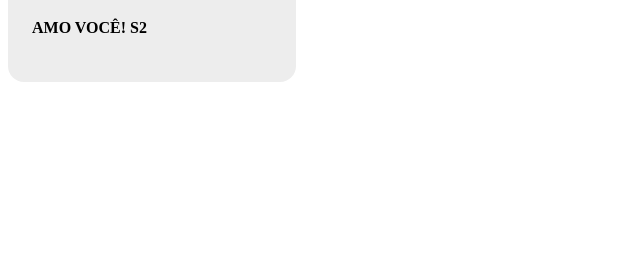
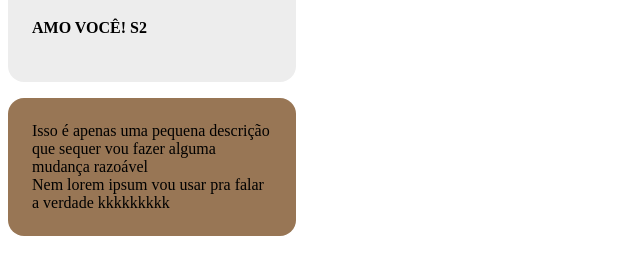
Before and after one commit to LucianFigueiredo/hf-site, a plain HTML site: page index.html in a window 1280 px wide. Shown: the part 168-442 px from the top of the page, without its empty margins (0-640 px from the left). Drawn offline with Linux system fonts and the light colour scheme.

Commit message:
Descrição

```diff
--- a/index.html
+++ b/index.html
@@ -18,5 +18,13 @@
                 </h4>
             </div>
         </div>
+        <div class="someDescription">
+            <span>
+                Isso é apenas uma pequena descrição que sequer vou fazer alguma mudança razoável
+            </span>
+            <span>
+                Nem lorem ipsum vou usar pra falar a verdade kkkkkkkkk
+            </span>
+        </div>
     </body>
 </html>
--- a/styles.css
+++ b/styles.css
@@ -4,3 +4,13 @@
     padding: 24px;
     border-radius: 16px;
 }
+
+.someDescription {
+    width: 240px;
+    display: flex;
+    flex-direction: column;
+    background-color: #987655;
+    padding: 24px;
+    border-radius: 16px;
+    margin-top: 16px;
+}
```
